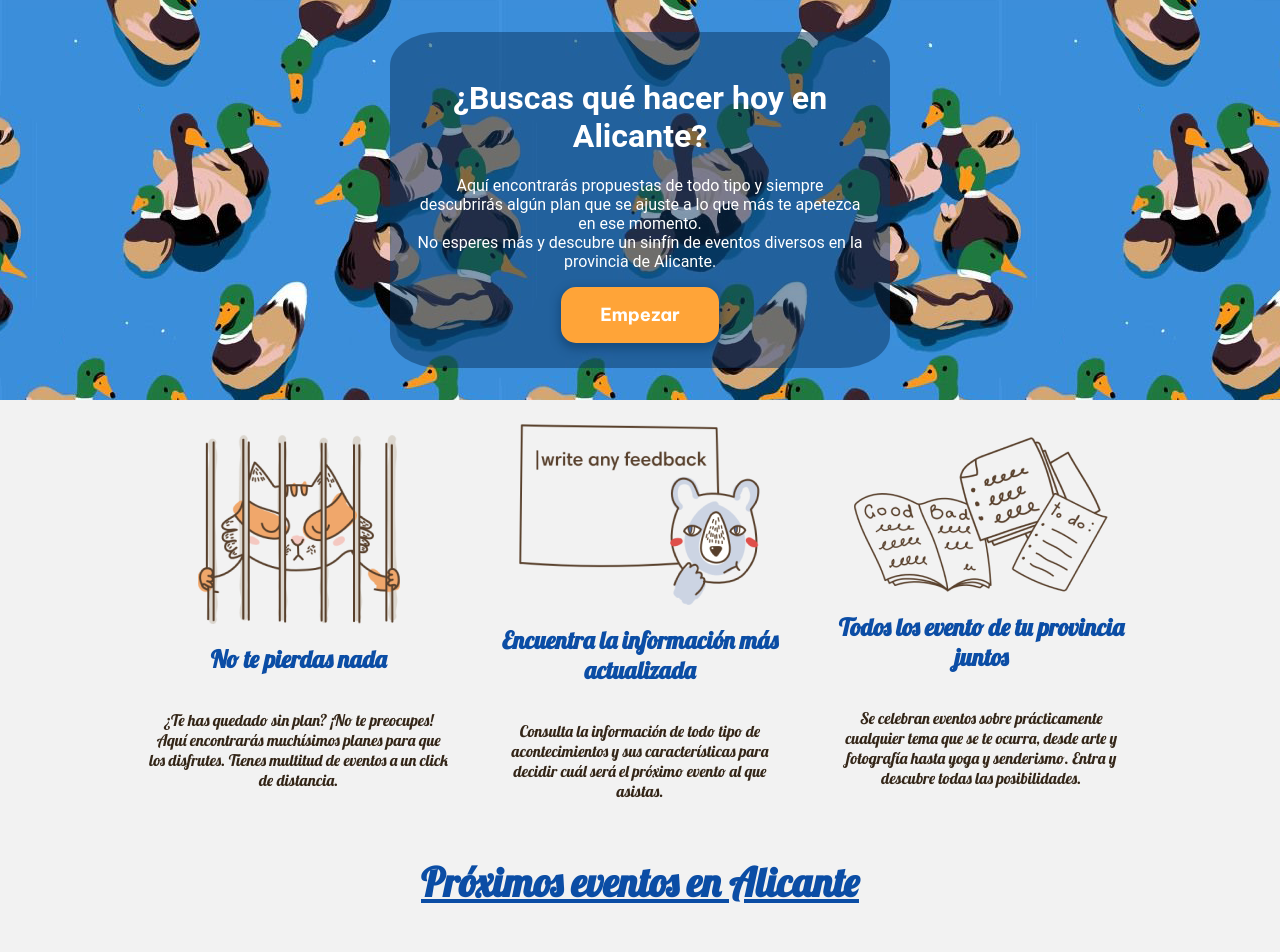
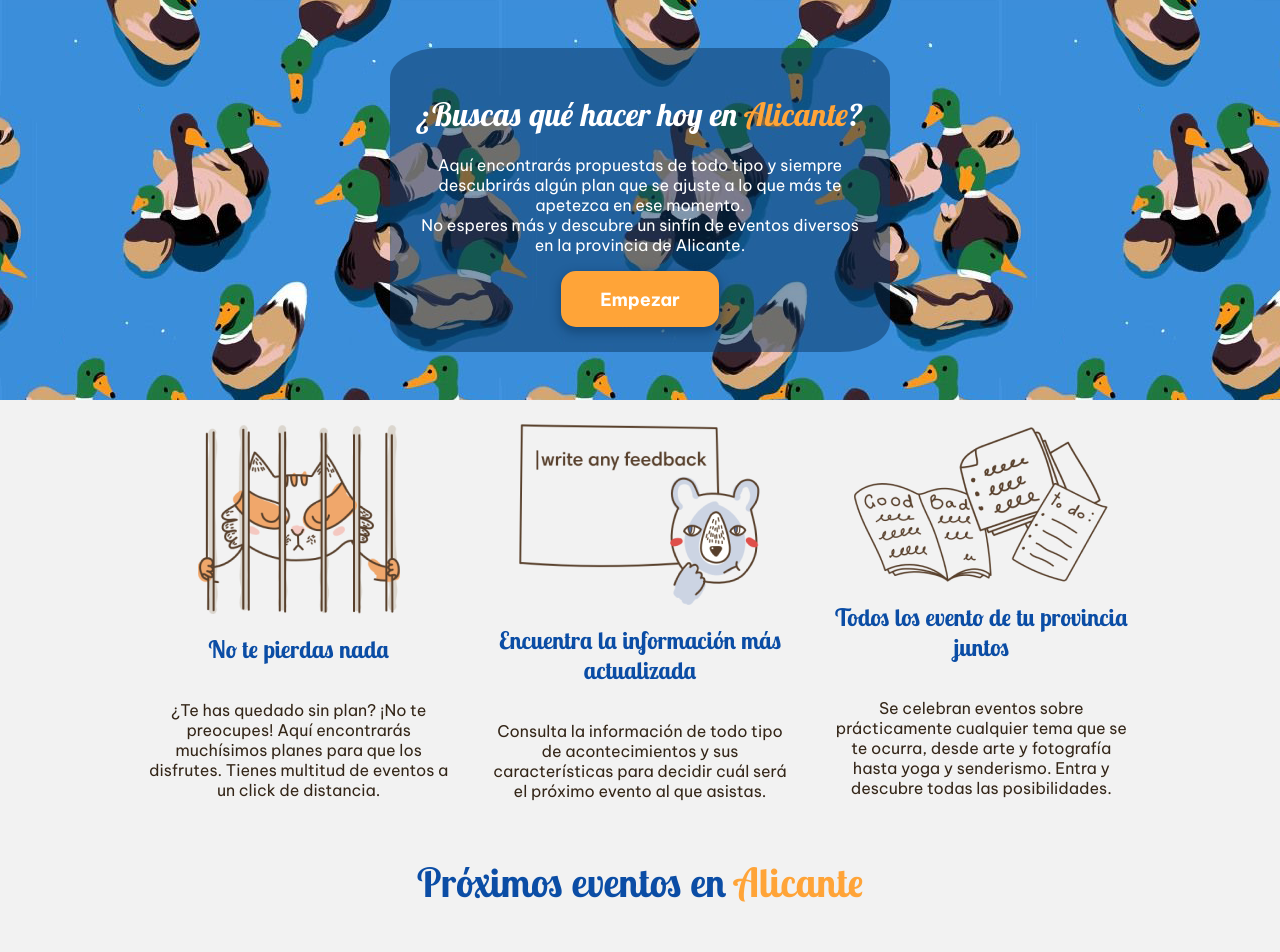
Before and after one commit to drapper-drake/landing_anec, a website built with Vite: page src/index.html in a window 1280 px wide. Shown: the top 952 px of the page. Built offline with nearby package versions, Linux system fonts and the light colour scheme.

Commit message:
Modified letter fonts
It was changed because the letters did not fit aesthetically well
and to fit the figma design.

```diff
--- a/src/css/index.css
+++ b/src/css/index.css
@@ -1,4 +1,4 @@
-@import url("https://fonts.googleapis.com/css2?family=Be+Vietnam+Pro:ital,wght@0,100;0,400;0,700;1,100;1,400;1,700&family=Lobster&display=swap%27");
+@import url("https://fonts.googleapis.com/css2?family=Be+Vietnam+Pro:ital,wght@0,100;0,400;0,700;1,100;1,400;1,700&family=Lobster+Two:ital,wght@0,400;0,700;1,400;1,700&display=swap");
 
 :root {
   --color-primary-60: #023e7379;
@@ -41,8 +41,20 @@ header {
 
 .title-text {
   color: var(--color-text-bg-dark);
-  font-family: Roboto, sans-serif;
   text-align: center;
+}
+
+.title-text h1 {
+  font-family: "Lobster two", cursive;
+  font-style: italic;
+}
+
+.title-text p {
+  font-family: "Be Vietnam Pro", sans-serif;
+}
+
+.title-text span {
+  color: var(--color-contrast-bg-dark);
 }
 
 main {
@@ -68,13 +80,13 @@ main {
 
 .container-gallery-card h2 {
   color: var(--color-contrast-bg-light);
-  font-family: Lobster, sans-serif;
+  font-family: "Lobster two", cursive;
   text-align: center;
 }
 
 .container-gallery-card p {
   color: var(--color-text-bg-light);
-  font-family: Lobster, sans-serif;
+  font-family: "Be Vietnam Pro", sans-serif;
   text-align: center;
 }
 
@@ -110,7 +122,7 @@ main {
 }
 
 .cta-custom-events h4 {
-  font-family: Lobster, cursive;
+  font-family: "Lobster two", cursive;
   font-size: 32px;
 }
 
@@ -127,10 +139,13 @@ main {
 }
 
 .gallery-events h3 {
-  font-family: Lobster, cursive;
+  font-family: "Lobster two", cursive;
   font-size: 40px;
   color: var(--color-contrast-bg-light);
-  text-decoration: underline;
+}
+
+.gallery-events span {
+  color: var(--color-contrast-bg-dark);
 }
 
 /* Estilos de las tarjetas de eventos */
@@ -145,6 +160,7 @@ main {
   font-family: "Be Vietnam Pro", sans-serif;
   font-size: 18px;
 }
+
 .container-card {
   width: 90%;
   padding-bottom: 15em;
@@ -160,7 +176,7 @@ main {
   font-size: 16px;
 }
 
-.photoEvent{
+.photoEvent {
   width: 100%;
   height: 340px;
   background-color: var(--bg-light);
@@ -181,7 +197,7 @@ main {
   background: var(--bg-dark);
   border-radius: 0 0 25px 25px;
 
-  display:flex;
+  display: flex;
   flex-direction: row;
   box-shadow: 0px 10px 12px 4px #00000050;
   transition: 2s;
@@ -192,12 +208,13 @@ main {
   color: var(--color-text-bg-dark);
 }
 
-.info-card{
+.info-card {
   display: flex;
   flex-direction: column;
   width: 75%;
   padding: 0px 15px;
 }
+
 .info-card > h4 {
   margin: 0;
   height: 50%;
@@ -210,6 +227,7 @@ main {
 
   font-size: 1.5em;
 }
+
 .date-card{
   width: 25%;
   color: var(--color-text-bg-light);
@@ -224,11 +242,13 @@ main {
   font-weight: bold;
   text-align: center;
 }
-hr{
-  width:75%;
+
+hr {
+  width: 75%;
   border: none;
-  border-top: 1px solid var(--color-text-bg-light)
+  border-top: 1px solid var(--color-text-bg-light);
 }
+
 .icons-bar {
   width: 90%;
   height: 48px;
@@ -256,6 +276,7 @@ figure > img {
   margin-left: 10px;
 
 }
+
 /* Footer */
 footer {
   width: 100%;
--- a/src/index.html
+++ b/src/index.html
@@ -13,7 +13,7 @@
     <header>
       <div class="hero-container">
         <div class="title-text">
-          <h1>¿Buscas qué hacer hoy en Alicante?</h1>
+          <h1>¿Buscas qué hacer hoy en <span>Alicante</span>?</h1>
           <p>
             Aquí encontrarás propuestas de todo tipo y siempre descubrirás algún plan que se ajuste a lo que
             más te apetezca en ese momento. <br />
@@ -49,7 +49,7 @@
         </div>
       </div>
       <div class="gallery-events">
-        <h3>Próximos eventos en Alicante</h3>
+        <h3>Próximos eventos en <span>Alicante</span></h3>
         <div class="container-events"></div>
         <button class="btn-cta">Empezar</button>
       </div>
```
